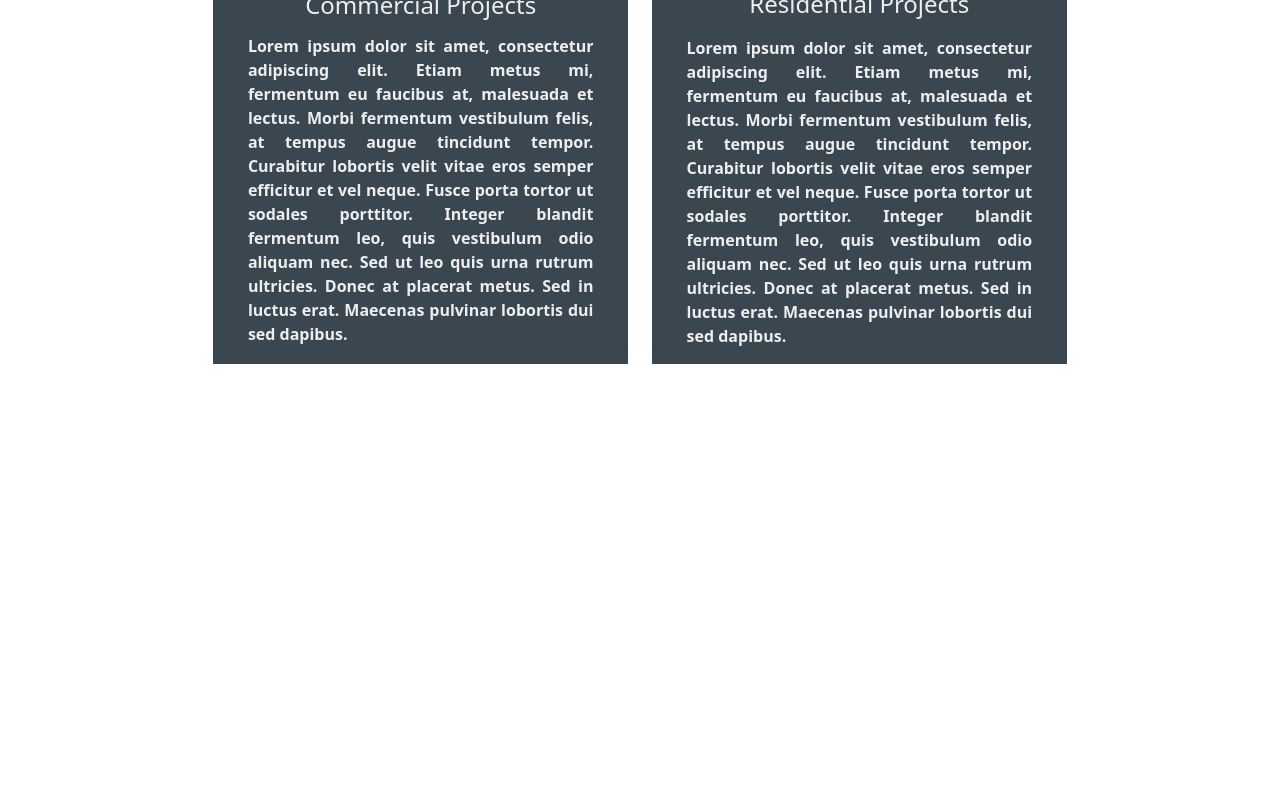
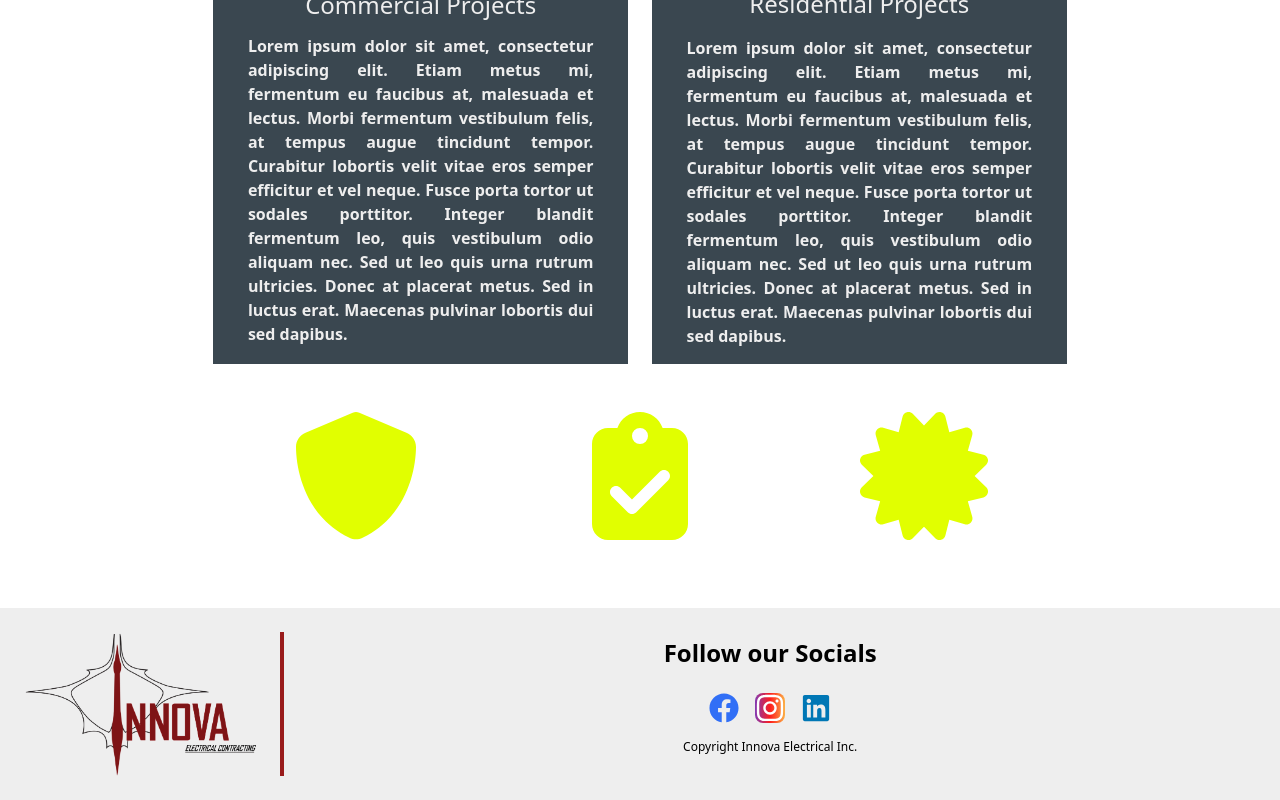
Before and after one commit to dhawryluk/Innova-Electrical, a React (Vite) app: page / in a window 1280 px wide. Shown: the part 1263-2063 px from the top of the page. Before the commit the page ends 1675 px from the top, so only its background shows below. Built offline with nearby package versions, Linux system fonts and the light colour scheme.

Commit message:
adding footer

```diff
--- /dev/null
+++ b/src/components/Footer.jsx
@@ -0,0 +1,27 @@
+import logo from "../assets/images/innova.png";
+import { FaFacebook, FaInstagram, FaLinkedin } from "react-icons/fa";
+
+function Footer() {
+  return (
+    <>
+      <section className="flex bg-[#eee] p-6 mt-6">
+        <img
+          src={logo}
+          alt="Logo"
+          className="h-36 border-r-4 border-red-800 pr-6"
+        />
+        <div className="flex flex-col justify-center items-center m-auto">
+          <h2 className="text-2xl mb-6 font-bold">Follow our Socials</h2>
+          <div className="flex gap-4">
+            <FaFacebook className="text-[#316FF6] text-3xl" />
+            <FaInstagram className="bg-gradient-to-r from-[#833ab4] via-[#fd1d1d] to-[#fcb045] text-3xl fill-white rounded-lg" />
+            <FaLinkedin className="text-[#0077B5] text-3xl" />
+          </div>
+          <p className="text-xs m-4">Copyright Innova Electrical Inc.</p>
+        </div>
+      </section>
+    </>
+  );
+}
+
+export default Footer;
--- /dev/null
+++ b/src/components/Highlights.jsx
@@ -0,0 +1,26 @@
+import { FaShield, FaClipboardCheck, FaCertificate } from "react-icons/fa6";
+
+function Highlight() {
+  return (
+    <>
+      <div className="w-2/3 m-auto grid grid-cols-3 text-[#e1ff00] text-9xl mt-6">
+        <div className="flex flex-col items-center gap-4">
+          <FaShield />
+          <h2 className="text-white text-xl text-center">
+            Satisfaction Guarantee
+          </h2>
+        </div>
+        <div className="flex flex-col items-center gap-4">
+          <FaClipboardCheck />
+          <h2 className="text-white text-xl text-center">Free Estimates</h2>
+        </div>
+        <div className="flex flex-col items-center gap-4">
+          <FaCertificate />
+          <h2 className="text-white text-xl text-center">Licensed & Insured</h2>
+        </div>
+      </div>
+    </>
+  );
+}
+
+export default Highlight;
--- /dev/null
+++ b/src/gallery.json
@@ -0,0 +1,32 @@
+[
+  {
+    "id": 1,
+    "name": "Upper Left Photography - Acuitas-1",
+    "image": "src/assets/galleryImages/Upper Left Photography - Acuitas-1.jpg"
+  },
+  {
+    "id": 2,
+    "name": "Upper Left Photography - Acuitas-2",
+    "image": "src/assets/galleryImages/Upper Left Photography - Acuitas-2.jpg"
+  },
+  {
+    "id": 3,
+    "name": "Upper Left Photography - Acuitas-3",
+    "image": "src/assets/galleryImages/Upper Left Photography - Acuitas-3.jpg"
+  },
+  {
+    "id": 4,
+    "name": "Upper Left Photography - Acuitas-4",
+    "image": "src/assets/galleryImages/Upper Left Photography - Acuitas-4.jpg"
+  },
+  {
+    "id": 5,
+    "name": "Upper Left Photography - Acuitas-5",
+    "image": "src/assets/galleryImages/Upper Left Photography - Acuitas-5.jpg"
+  },
+  {
+    "id": 6,
+    "name": "Upper Left Photography - Acuitas-6",
+    "image": "src/assets/galleryImages/Upper Left Photography - Acuitas-6.jpg"
+  }
+]
--- a/src/layouts/MainLayout.jsx
+++ b/src/layouts/MainLayout.jsx
@@ -1,11 +1,13 @@
 import { Outlet } from "react-router";
 import Navbar from "../components/Navbar";
+import Footer from "../components/Footer";
 
 const MainLayout = () => {
   return (
     <>
       <Navbar />
       <Outlet />
+      <Footer />
     </>
   );
 };
--- a/src/pages/Gallery.jsx
+++ b/src/pages/Gallery.jsx
@@ -1,5 +1,21 @@
+import { Link } from "react-router";
+import images from "../gallery.json";
+
 const Gallery = () => {
-  return <h1>This is the Gallery Page</h1>;
+  return (
+    <div className="w-5/6 m-auto columns-1 md:columns-2 lg:columns-3 py-10 md:py-20 gap-4">
+      {images.map((images, id) => (
+        <div key={id} className="mb-4 break-inside-avoid">
+          <Link>
+            <img
+              src={images.image}
+              className="w-full object-cover rounded-lg"
+            />
+          </Link>
+        </div>
+      ))}
+    </div>
+  );
 };
 
 export default Gallery;
--- a/src/pages/Home.jsx
+++ b/src/pages/Home.jsx
@@ -1,11 +1,14 @@
 import Hero from "../components/Hero";
 import CardContent from "../components/CardContent";
+import Highlights from '../components/Highlights'
 
 const Home = () => {
   return (
     <>
       <Hero />
       <CardContent />
+      <Highlights />
+
     </>
   );
 };
```
